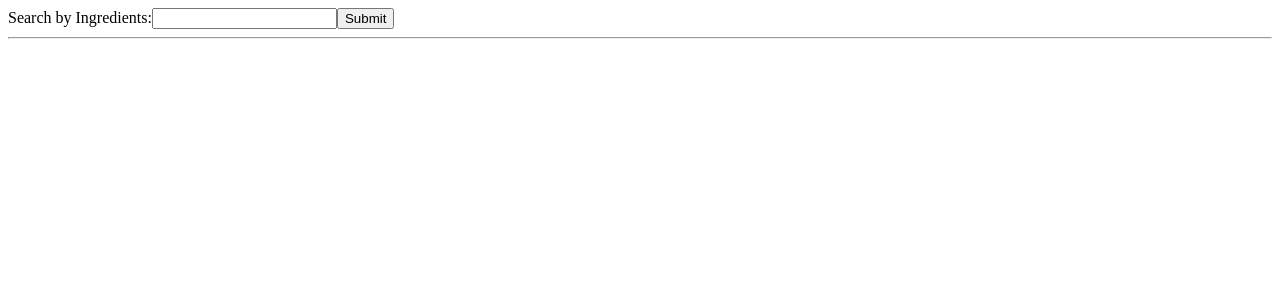
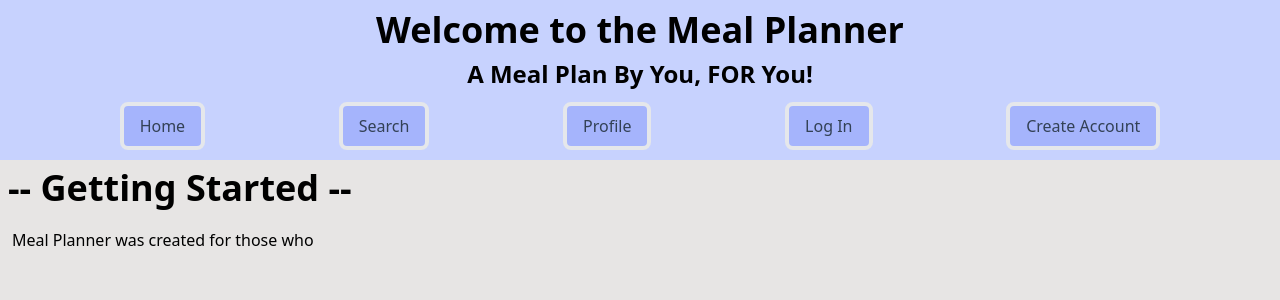
Before and after one commit to Mastamint/capstone, a Django app: page / in a window 1280 px wide. Shown: the top 300 px of the page. Run offline with Django 4.2, Linux system fonts and the light colour scheme; some libraries are stand-ins or nearby versions.

Commit message:
Search Complete

```diff
--- /dev/null
+++ b/Meal_Planner/MealPlanner/templates/MealPlanner/index.html
@@ -0,0 +1,25 @@
+<!DOCTYPE html>
+<html lang="en">
+<head>
+    <meta charset="UTF-8">
+    <meta http-equiv="X-UA-Compatible" content="IE=edge">
+    <meta name="viewport" content="width=device-width, initial-scale=1.0">
+    <title>Meal Planner: Home</title>
+    <script src="https://cdn.tailwindcss.com"></script>
+</head>
+<body class="bg-stone-200">
+    <header class="bg-indigo-200 border-2 border-indigo-200">
+        <h1 class="text-4xl font-bold py-2 text-center">Welcome to the Meal Planner</h1>
+        <h3 class="text-2xl font-semibold pb-3 text-center">A Meal Plan By You, FOR You!</h3>
+        <nav class="flex lg:justify-evenly space-x-4 text-center mb-2">
+            <a href='/' class="rounded-lg py-2 px-4 text-slate-700 font-medium border-4 bg-indigo-300 hover:bg-fuchsia-300">Home</a>
+            <a href='/search/' class="rounded-lg py-2 px-4 text-slate-700 font-medium border-4 bg-indigo-300 hover:bg-fuchsia-300">Search</a>
+            <a href='#' class="rounded-lg py-2 px-4 text-slate-700 font-medium border-4 bg-indigo-300 hover:bg-fuchsia-300">Profile</a>
+            <a href='/users/login/' class="rounded-lg py-2 px-4 text-slate-700 font-medium border-4 bg-indigo-300 hover:bg-fuchsia-300">Log In</a>
+            <a href='/users/register/' class="rounded-lg py-2 px-4 text-slate-700 font-medium border-4 bg-indigo-300 hover:bg-fuchsia-300">Create Account</a>
+        </nav>
+    </header>
+    <h1 class="p-2 text-4xl font-semibold">-- Getting Started --</h1>
+    <p class="p-3">Meal Planner was created for those who</p>
+</body>
+</html>
--- a/Meal_Planner/MealPlanner/templates/MealPlanner/ingredients.html
+++ b/Meal_Planner/MealPlanner/templates/MealPlanner/ingredients.html
@@ -9,8 +9,7 @@
 
     <script src="https://unpkg.com/vue@next"></script>
     <script src="https://unpkg.com/axios/dist/axios.min.js"></script>
-
-
+    {% comment %} <script src="https://cdn.tailwindcss.com"></script> {% endcomment %}
 </head>
 
 <body>
@@ -22,11 +21,17 @@
             <input type="submit" value="Submit">
         </form>
         <hr />
+        <ol v-if="showRecipeDetails">Ingredients:
+            <li v-for="ingredient in recipeIngredients">[[ ingredient.original ]]</li>
+        </ol>
         <p id="test" v-if="showRecipeDetails" v-html="showRecipeDetails"></p>
         <article v-for="recipe in userRecipes">
             <div>
-                <h2 @click="getRecipeDetails(recipe)">
+                <h2>
                     [[ recipe.title ]]
+                    <a @click="getRecipeDetails(recipe)">
+                        <button>View Instructions</button>
+                    </a>
                     <a @click='saveRecipe(recipe)'>
                         <button>Save</button>
                     </a>
@@ -34,6 +39,9 @@
             </div>
         </article>
     </div>
+
+    <a href="{% url 'MealPlanner:index' %}"><button>Home</button></a>
+
 
     <script>
         const App = {
@@ -44,6 +52,8 @@
                     userRecipes: [],
                     spotlightInstructions: {},
                     showRecipeDetails: '',
+                    fullRecipeInfo: '',
+                    recipeIngredients: []
                 }
             },
 
@@ -58,7 +68,7 @@
                         method: 'get',
                         url: 'https://api.spoonacular.com/recipes/findByIngredients',
                         headers: { Accept: 'application/json' },
-                        params: { apiKey: 'c0706aec64ba455eb06753d6e855a6e5', ingredients: this.userIngredient, number: 20 }
+                        params: { apiKey: 'c0706aec64ba455eb06753d6e855a6e5', ingredients: this.userIngredient, number: 10 }
                     })
                         .then(response => {
                             // console.log(response.data)
@@ -75,23 +85,36 @@
                         params: { apiKey: 'c0706aec64ba455eb06753d6e855a6e5' }
                     })
                         .then(response => {
-                            // console.log(response.data)
+                            console.log(response.data.extendedIngredients)
                             this.showRecipeDetails = response.data.instructions
+                            this.recipeIngredients = response.data.extendedIngredients
                         })
                 },
 
                 saveRecipe(recipe) {
-                    // console.log(id, "id")
+                    id = recipe.id
+                    axios({
+                        method: 'get',
+                        url: `https://api.spoonacular.com/recipes/${id}/information`,
+                        headers: { Accept: 'application/json' },
+                        params: { apiKey: 'c0706aec64ba455eb06753d6e855a6e5' }
+                    })
+                        .then(response => {
+                            // console.log(response.data)
+                            this.showRecipeDetails = response.data.instructions
+                            this.fullRecipeInfo = response.data
                             axios ({
                                 method: 'post',
                                 url: '/new/',
                                 headers: { 'X-CSRFToken': this.csrf_token },
-                        data: {  }
+                                data: { 'recipe' : this.fullRecipeInfo }
                             })
                             .then(response => {
-                        console.log(recipe)
+                                // this.getRecipeDetails(recipe)
+                                console.log(response)
                             })
-                }
+                        })
+                    },
             }
         }
         Vue.createApp(App).mount('#app')
--- a/Meal_Planner/MealPlanner/urls.py
+++ b/Meal_Planner/MealPlanner/urls.py
@@ -5,6 +5,7 @@ app_name = 'MealPlanner'
 
 urlpatterns = [
     path('', views.index, name='index'),
+    path('search/', views.search, name='search'),
     path('random/', views.random, name='random'),
     path('get-recipes/', views.get_recipes, name='getRecipe'),
     path('new/', views.add_new_recipe, name='newRecipe')
--- a/Meal_Planner/MealPlanner/views.py
+++ b/Meal_Planner/MealPlanner/views.py
@@ -7,6 +7,9 @@ from .models import Recipe
 
 # Create your views here.
 def index(request):
+    return render(request, 'MealPlanner/index.html')
+
+def search(request):
     return render(request, 'MealPlanner/ingredients.html')
 
 def random(request):
```
Also changed, not shown: Meal_Planner/MealPlanner/templates/MealPlanner/profile_page.html (added). Lines whose indentation alone changed are shown as unchanged.
